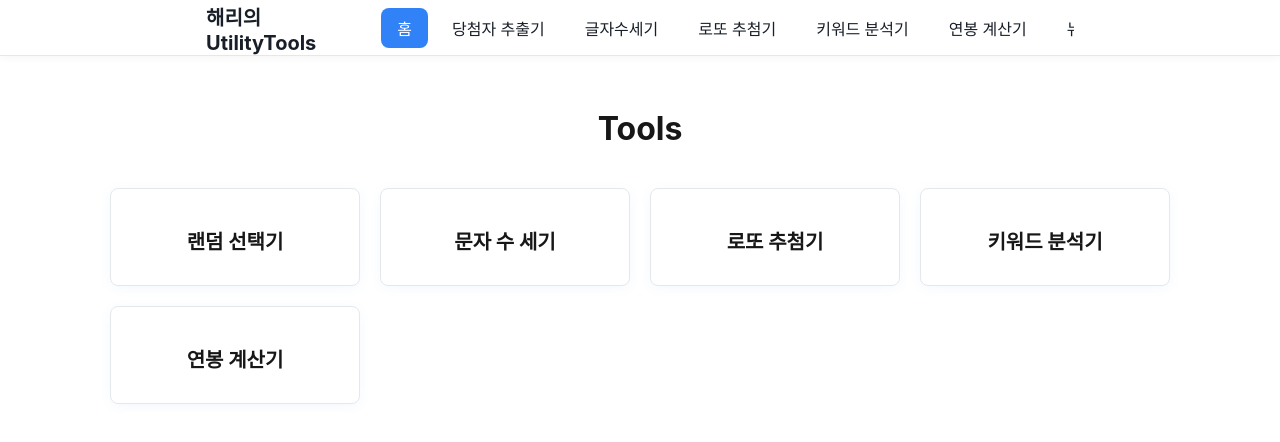
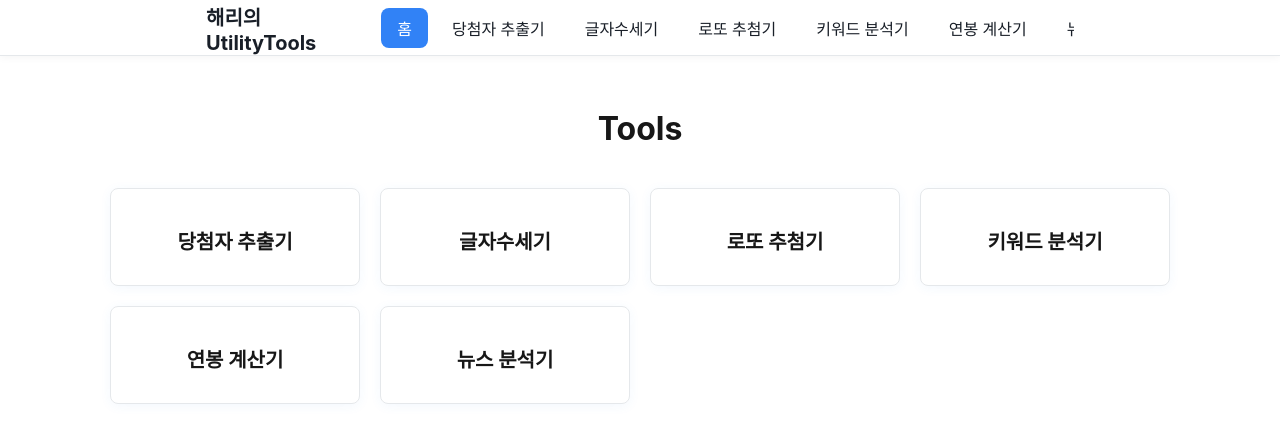
Before and after one commit to deketeryharry/tools_apps_reboots, a Next.js app: page / in a window 1280 px wide. Shown: the top 442 px of the page. Built offline with nearby package versions, Linux system fonts and the light colour scheme.

Commit message:
fix: 홈페이지 콘텐츠 업데이트 및 네비게이션 스크롤 오류 수정

```diff
--- a/components/Navigation.tsx
+++ b/components/Navigation.tsx
@@ -36,6 +36,8 @@ export default function Navigation() {
           align-items: center;
           gap: 8px;
           overflow-x: auto;
+          flex-shrink: 1;
+          min-width: 0;
           -ms-overflow-style: none; /* IE and Edge */
           scrollbar-width: none; /* Firefox */
         }
--- a/pages/index.tsx
+++ b/pages/index.tsx
@@ -3,11 +3,12 @@ import Head from 'next/head'
 import Link from 'next/link'
 
 const tools = [
-  { name: '랜덤 선택기', href: '/random-picker' },
-  { name: '문자 수 세기', href: '/character-counter' },
-  { name: '로또 추첨기', href: '/lotto-generator' },
+  { name: '당첨자 추출기', href: '/random-selector' },
+  { name: '글자수세기', href: '/word-counter' },
+  { name: '로또 추첨기', href: '/lotto' },
   { name: '키워드 분석기', href: '/keyword-analyzer' },
   { name: '연봉 계산기', href: '/salary-calculator' },
+  { name: '뉴스 분석기', href: '/news-analyzer' },
 ]
 
 const Home: NextPage = () => {
```
